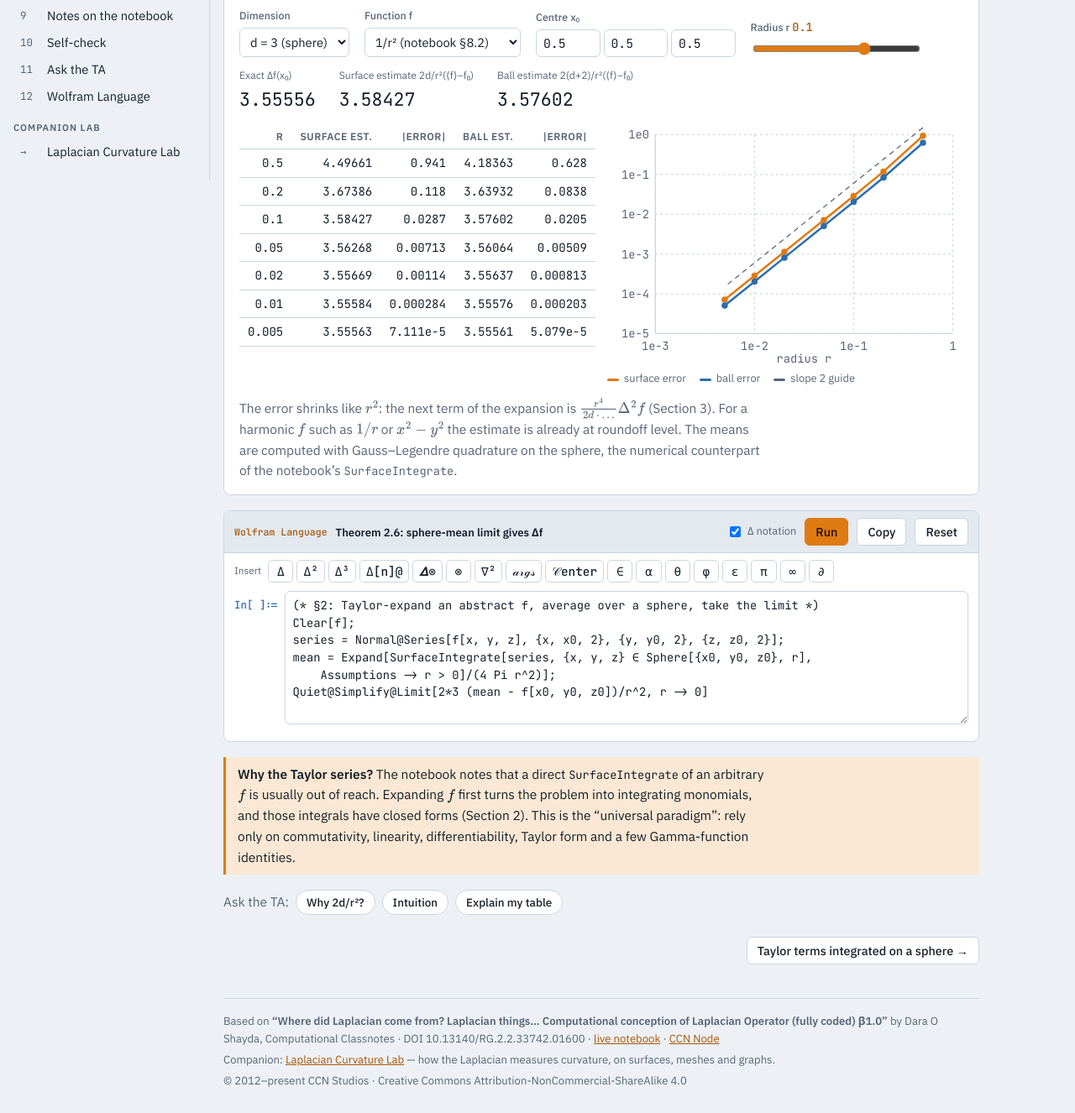
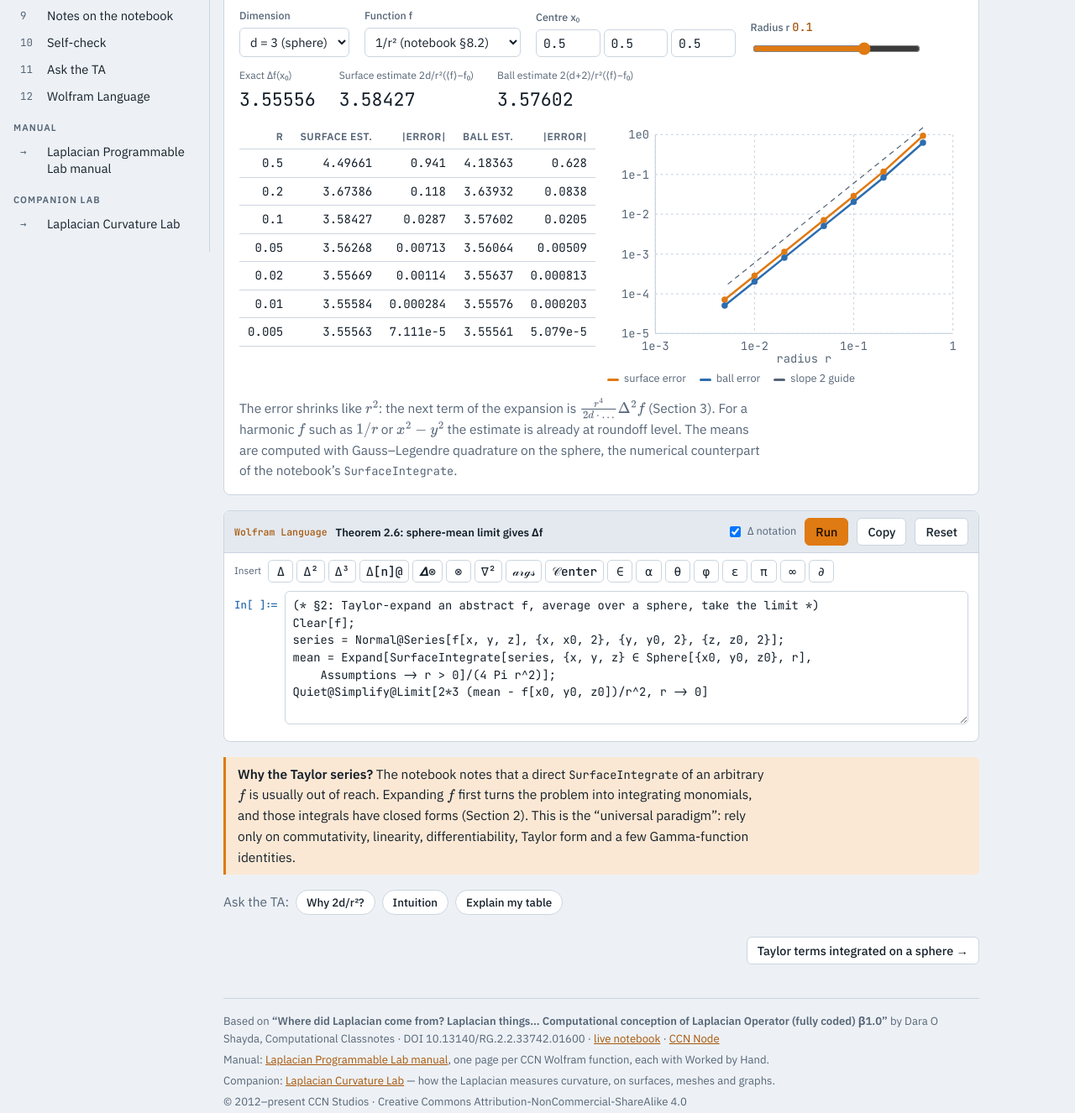
Before and after one commit to lossofgenerality/Laplacian-lab, a plain HTML site: page index.html in a window 1280 px wide. Shown: the part 487-1813 px from the top of the page at 84% size. Drawn offline with nearby package versions, Linux system fonts and the light colour scheme.

Commit message:
Labs link to their manuals (header/sidebar and footer)

```diff
--- a/index.html
+++ b/index.html
@@ -289,6 +289,8 @@ footer.credits { max-width: 900px; margin-top: 40px; padding-top: 16px; border-t
   <a href="#quiz" data-m="quiz"><span class="n">10</span><span>Self-check</span></a>
   <a href="#ask" data-m="ask"><span class="n">11</span><span>Ask the TA</span></a>
   <a href="#wolfram" data-m="wolfram"><span class="n">12</span><span>Wolfram Language</span></a>
+  <div class="grp">Manual</div>
+  <a href="https://lossofgenerality.github.io/Laplacian-lab/manual.html"><span class="n">→</span><span>Laplacian Programmable Lab manual</span></a>
   <div class="grp">Companion lab</div>
   <a href="https://lossofgenerality.github.io/laplacian/lab/Laplacian_Curvature_Lab.html"><span class="n">→</span><span>Laplacian Curvature Lab</span></a>
 </nav>
@@ -654,6 +656,7 @@ footer.credits { max-width: 900px; margin-top: 40px; padding-top: 16px; border-t
 
 <footer class="credits">
   <div>Based on <b>“Where did Laplacian come from? Laplacian things… Computational conception of Laplacian Operator (fully coded) β1.0”</b> by Dara O Shayda, Computational Classnotes · DOI 10.13140/RG.2.2.33742.01600 · <a href="https://www.wolframcloud.com/obj/ccn2/Published/Laplacian_things.nb" target="_blank" rel="noopener">live notebook</a> · <a href="https://discuss.compclassnotes.com/t/where-did-laplacian-come-from-laplacian-things/477" target="_blank" rel="noopener">CCN Node</a></div>
+  <div>Manual: <a href="https://lossofgenerality.github.io/Laplacian-lab/manual.html">Laplacian Programmable Lab manual</a>, one page per CCN Wolfram function, each with Worked by Hand.</div>
   <div>Companion: <a href="https://lossofgenerality.github.io/laplacian/lab/Laplacian_Curvature_Lab.html">Laplacian Curvature Lab</a> — how the Laplacian measures curvature, on surfaces, meshes and graphs.</div>
   <div>© 2012–present CCN Studios · Creative Commons Attribution-NonCommercial-ShareAlike 4.0</div>
 </footer>
```
